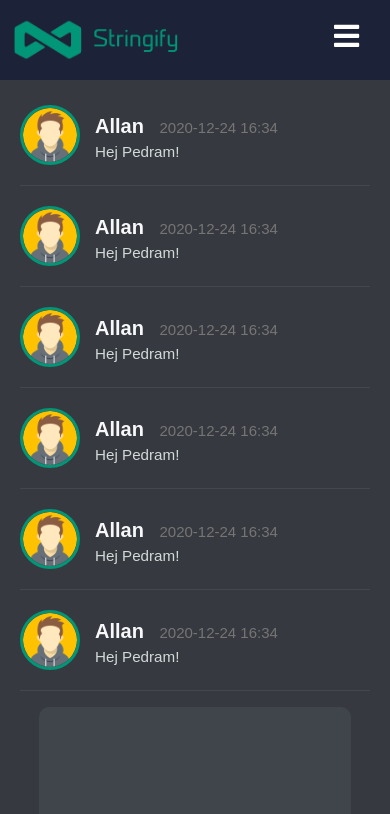
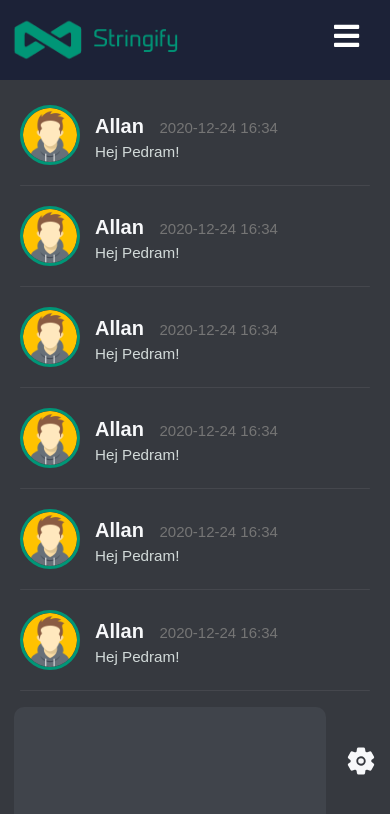
Before and after one commit to AllanJamil/stringify-client, a React (Create React App) app: page /chat in a window 390 px wide. Shown: the top 814 px of the page. Built offline with nearby package versions, Linux system fonts and the light colour scheme.

Commit message:
added settings to chat desktop and mobile

```diff
--- a/src/component/page/chat/ChatBox.js
+++ b/src/component/page/chat/ChatBox.js
@@ -1,9 +1,12 @@
 import React, {useState} from 'react';
-import {IoSend} from 'react-icons/io5'
+import {IoCopy, IoSend, IoSettings} from 'react-icons/io5'
+import {FaTimes} from 'react-icons/fa'
 import {IconContext} from "react-icons";
+import ContactList from "./ContactList";
 
 const ChatBox = ({profile, theme}) => {
     const [message, setMessage] = useState("");
+    const [click, setClick] = useState(false);
 
     const sendMessage = () => {
         console.log("Sending message");
@@ -32,6 +35,43 @@ const ChatBox = ({profile, theme}) => {
 
     return (
         <div className={`container-chatbox ${theme}`}>
+
+            <div className={`settings ${click ? "active" : null}`}>
+
+                <div onClick={() => setClick(!click)} className="close-btn">
+                    <IconContext.Provider value={{color: theme === 'dark' ? '#d2dad9' : '#676767'}}>
+                        <FaTimes size={30}/>
+                    </IconContext.Provider>
+                </div>
+
+{/*                <ContactList theme={theme} />*/}
+
+                <table>
+                    <tbody>
+                    <tr>
+                        <td>KEY:</td>
+                        <td>DF4A9C</td>
+                        <td>
+                            <IconContext.Provider value={{color: theme === 'dark' ? '#d2dad9' : '#676767'}}>
+                                <span><IoCopy size={20}/></span>
+                            </IconContext.Provider>
+                        </td>
+                    </tr>
+                    <tr>
+                        <td>URL</td>
+                        <td>https://stringify-chat.netlify.app/chat</td>
+                        <td>
+                            <IconContext.Provider value={{color: theme === 'dark' ? '#d2dad9' : '#676767'}}>
+                                <span><IoCopy size={20}/></span>
+                            </IconContext.Provider>
+                        </td>
+                    </tr>
+                    </tbody>
+                </table>
+
+                <button>TOGGLE BUTTON</button>
+
+            </div>
             <div className="chat-area">
                 <textarea
                     value={message}
@@ -39,6 +79,12 @@ const ChatBox = ({profile, theme}) => {
                     className={`chatbox ${theme}`}
                     onKeyDown={onEnter}
                 />
+                <div className="btn-area">
+                    <div onClick={() => setClick(!click)} className="btn-settings">
+                        <IconContext.Provider value={{color: theme === 'dark' ? '#f7f8fa' : '#676767'}}>
+                            <IoSettings size={30}/>
+                        </IconContext.Provider>
+                    </div>
                     {
                         message === "" ? null :
                             (
@@ -50,6 +96,7 @@ const ChatBox = ({profile, theme}) => {
                                 </div>
                             )
                     }
+                </div>
 
 
             </div>
--- a/src/component/page/chat/ChatPage.css
+++ b/src/component/page/chat/ChatPage.css
@@ -103,10 +103,11 @@
     display: flex;
     align-items: center;
     justify-content: center;
+    flex-direction: column;
 }
 
 .chat-area textarea {
-    height: 50%;
+    height: 80%;
     width: 95%;
     border-radius: 10px;
     resize: none;
@@ -115,10 +116,11 @@
     font-size: 95%;
 }
 
+
 .chat-area {
     display: flex;
+    justify-content: center;
     align-items: center;
-    justify-content: center;
     height: 100%;
     width: 100%;
     flex-direction: column;
@@ -126,15 +128,39 @@
 
 .send-btn {
     background-color: #009677;
-    padding: 10px;
+    padding: 7px;
     border-radius: 50%;
     display: none;
     margin-left: 5px;
     cursor: pointer;
 }
 
-.send-btn:hover {
-    color: #f00946;
+.close-btn {
+    position: absolute;
+    right: 10px;
+    top: 10px;
+}
+
+.settings {
+    display: flex;
+    justify-content: space-between;
+    padding: 10% 10px 10px 10px;
+    height: 25%;
+    width: 100%;
+}
+
+.btn-settings {
+    padding-left: 10px;
+    padding-bottom: 10px;
+    display: none;
+}
+
+.btn-area {
+    display: flex;
+    flex-direction: column;
+    justify-content: space-evenly;
+    align-items: center;
+    margin-left: 10px;
 }
 
 @media screen and (max-width: 1600px){
@@ -144,6 +170,10 @@
 }
 
 @media screen and (max-width: 1095px) {
+
+    .btn-settings {
+        display: revert;
+    }
 
     .container-chat .chat-window {
         overscroll-behavior: contain;
@@ -161,7 +191,6 @@
 
     .container-chatbox {
         height: 25%;
-        overflow: hidden;
     }
 
     .contact-list {
@@ -176,9 +205,38 @@
         display: revert;
     }
 
+    .chat-area {
+        align-items: center;
+    }
+
     .chat-area textarea {
         width: 80%;
         height: 80%;
     }
 
+    .settings {
+        flex-direction: column-reverse;
+        justify-content: flex-end;
+        position: absolute;
+        height: calc(100vh - 80px);
+        right: 0;
+        bottom: 0;
+        z-index: -200;
+        padding-top: 100px;
+    }
+
+    .settings.active {
+        z-index: 1;
+        right: -100%;
+        animation: slideIn 300ms;
+        transition: all ease-in-out;
+        -webkit-animation-fill-mode: forwards;
+    }
+
+    @keyframes slideIn {
+        100% {
+            right: 0;
+        }
+    }
+
 }
--- a/src/component/page/chat/theme.css
+++ b/src/component/page/chat/theme.css
@@ -34,6 +34,10 @@
 
 .chatbox.light {
     background-color: #eaeaea;
+}
+
+.container-chatbox.light .settings {
+    background-color: #f7f8fa;
 }
 
 /*DARK THEME*/
@@ -74,3 +78,7 @@
     border: none;
     background-color: #40444b;
 }
+
+.container-chatbox.dark .settings {
+    background-color: #36393f;
+}
```
Lines whose indentation alone changed are shown as unchanged.
